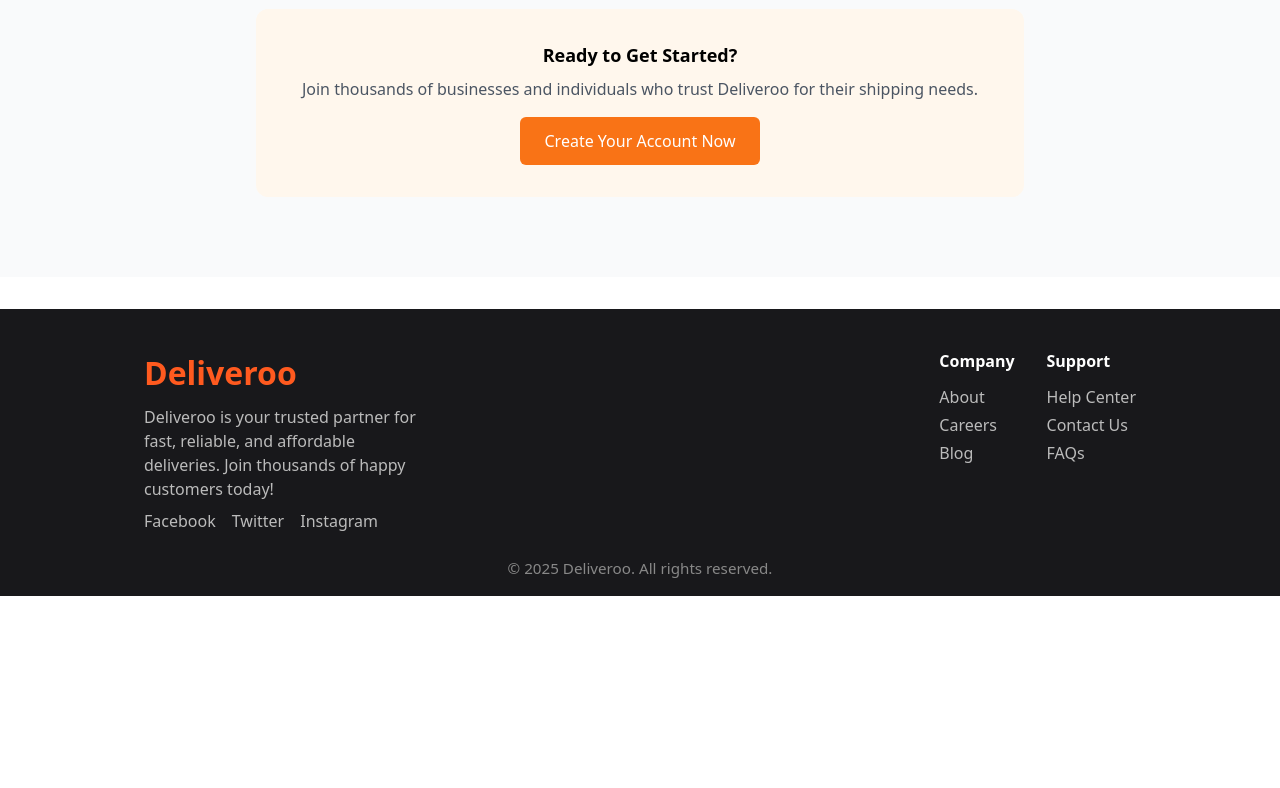
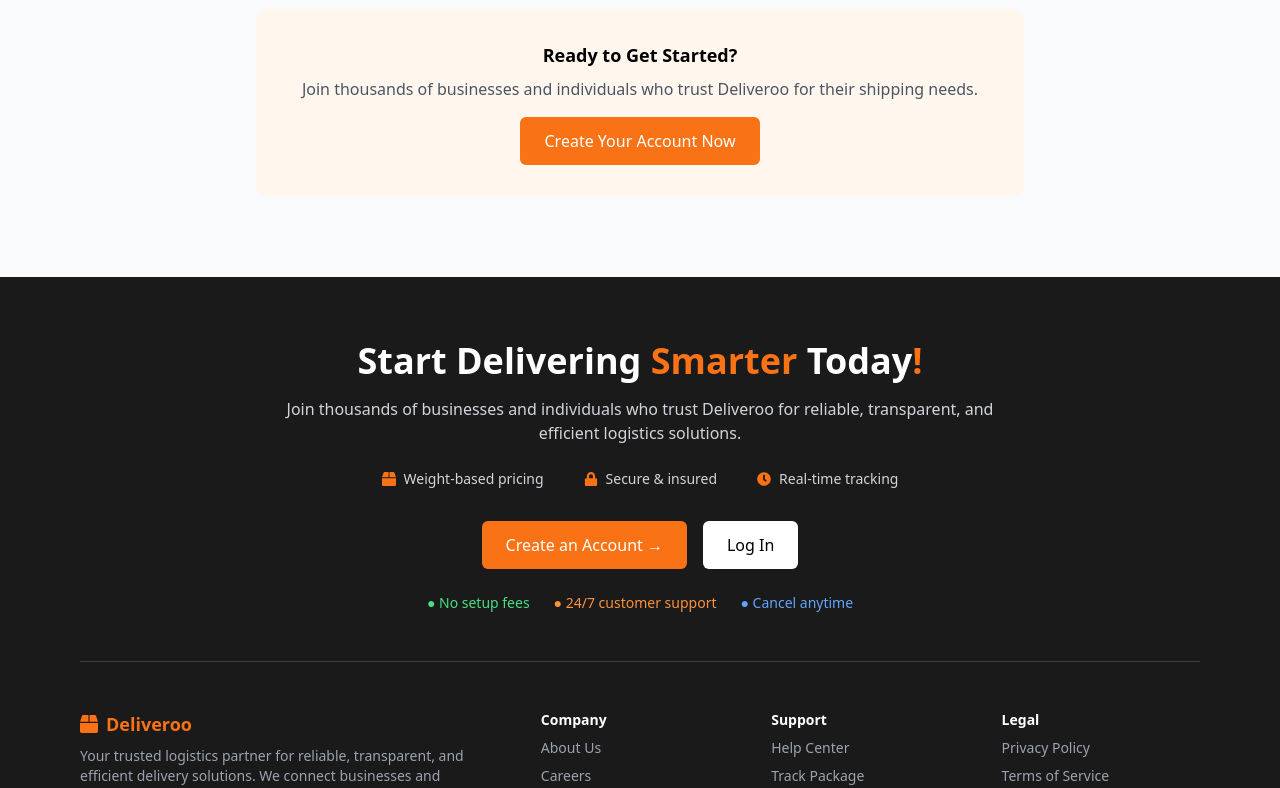
Before and after one commit to valarie-jep/Deliveroo-Frontend, a React (Create React App) app: page /dashboard in a window 1280 px wide. Shown: the part 2000-2788 px from the top of the page. Before the commit the page ends 2596 px from the top, so only its background shows below. Built offline with nearby package versions, Linux system fonts and the light colour scheme.

Commit message:
Updated navbar and footer

```diff
--- a/src/components/Footer.jsx
+++ b/src/components/Footer.jsx
@@ -1,39 +1,109 @@
 import React from 'react';
-import styles from './Footer.module.css';
+import { Link } from 'react-router-dom';
+import { FaBox, FaLock, FaClock } from 'react-icons/fa';
 
-const Footer = () => (
-  <footer className={styles.footer}>
-    <div className={styles.footerMain}>
-      <div>
-        <div className={styles.footerBrand}>Deliveroo</div>
-        <p className={styles.footerDesc}>
-          Deliveroo is your trusted partner for fast, reliable, and affordable deliveries. Join thousands of happy customers today!
+function Footer() {
+  return (
+    <footer className="bg-[#1A1A1A] text-white px-6 md:px-20 py-16">
+      {/* Hero CTA */}
+      <div className="text-center max-w-3xl mx-auto mb-12">
+        <h1 className="text-3xl md:text-4xl font-bold">
+          Start Delivering <span className="text-orange-500">Smarter</span> Today<span className="text-orange-500">!</span>
+        </h1>
+        <p className="mt-4 text-gray-300">
+          Join thousands of businesses and individuals who trust Deliveroo for reliable, transparent, and efficient logistics solutions.
         </p>
-        <div className={styles.footerSocial}>
-          <a href="https://facebook.com" className={styles.footerLink} target="_blank" rel="noopener noreferrer">Facebook</a>
-          <a href="https://twitter.com" className={styles.footerLink} target="_blank" rel="noopener noreferrer">Twitter</a>
-          <a href="https://instagram.com" className={styles.footerLink} target="_blank" rel="noopener noreferrer">Instagram</a>
+
+        {/* Icons row */}
+        <div className="flex justify-center gap-10 mt-6 text-sm text-gray-300">
+          <div className="flex items-center gap-2">
+            <FaBox className="text-orange-500" />
+            Weight-based pricing
+          </div>
+          <div className="flex items-center gap-2">
+            <FaLock className="text-orange-500" />
+            Secure & insured
+          </div>
+          <div className="flex items-center gap-2">
+            <FaClock className="text-orange-500" />
+            Real-time tracking
+          </div>
+        </div>
+
+        {/* Buttons */}
+        <div className="flex flex-col sm:flex-row justify-center items-center gap-4 mt-8">
+          <button className="bg-orange-500 text-white px-6 py-3 rounded-md font-medium hover:bg-orange-600 transition">
+            Create an Account →
+          </button>
+          <button className="bg-white text-black px-6 py-3 rounded-md font-medium hover:bg-gray-200 transition">
+            Log In
+          </button>
+        </div>
+
+        {/* Features */}
+        <div className="flex flex-wrap justify-center gap-6 mt-6 text-sm text-gray-400">
+          <span className="text-green-400">● No setup fees</span>
+          <span className="text-orange-400">● 24/7 customer support</span>
+          <span className="text-blue-400">● Cancel anytime</span>
         </div>
       </div>
-      <div className={styles.footerLinks}>
-        <div className={styles.footerLinksCol}>
-          <div className={styles.footerLinksTitle}>Company</div>
-          <a href="/about" className={styles.footerLink}>About</a>
-          <a href="/careers" className={styles.footerLink}>Careers</a>
-          <a href="/blog" className={styles.footerLink}>Blog</a>
+
+      {/* Footer Grid */}
+      <div className="grid md:grid-cols-5 gap-8 text-sm border-t border-gray-700 pt-12">
+        {/* Brand */}
+        <div className="col-span-2">
+          <div className="flex items-center gap-2 text-orange-500 text-lg font-semibold mb-2">
+            <FaBox />
+            Deliveroo
+          </div>
+          <p className="text-gray-400 mb-4">
+            Your trusted logistics partner for reliable, transparent, and efficient delivery solutions.
+            We connect businesses and individuals with professional courier services worldwide.
+          </p>
+          <p className="text-gray-400">📧 <a href="mailto:support@deliveroo.com" className="hover:underline">support@deliveroo.com</a></p>
+          <p className="text-gray-400">📞 <a href="tel:+25471234567" className="hover:underline">+254 71234567</a></p>
+          <p className="text-gray-400">📍 <a href="https://maps.app.goo.gl/9qAGNZu456Dx9Tw76" target="_blank" rel="noreferrer" className="hover:underline"
+              >Kenya</a></p>
+
         </div>
-        <div className={styles.footerLinksCol}>
-          <div className={styles.footerLinksTitle}>Support</div>
-          <a href="/help" className={styles.footerLink}>Help Center</a>
-          <a href="/contact" className={styles.footerLink}>Contact Us</a>
-          <a href="/faqs" className={styles.footerLink}>FAQs</a>
+
+        {/* Company */}
+        <div>
+          <h3 className="text-white font-semibold mb-2">Company</h3>
+          <ul className="space-y-2 text-gray-400">
+            <li><Link to="/aboutUs" className="hover:text-white">About Us</Link></li>
+            <li><Link to="/careers" className="hover:text-white">Careers</Link></li>
+            <li><Link to="/blog" className="hover:text-white">Blog</Link></li>
+          </ul>
+        </div>
+
+        {/* Support */}
+        <div>
+          <h3 className="text-white font-semibold mb-2">Support</h3>
+          <ul className="space-y-2 text-gray-400">
+            <li><Link to="/contactUs" className="hover:text-white">Help Center</Link></li>
+            <li><Link to="/packages" className="hover:text-white">Track Package</Link></li>
+            <li><Link to="/blog" className="hover:text-white">Blog</Link></li>
+          </ul>
+        </div>
+
+        {/* Legal */}
+        <div>
+          <h3 className="text-white font-semibold mb-2">Legal</h3>
+          <ul className="space-y-2 text-gray-400">
+            <li><Link to="/privacyPolicy" className="hover:text-white">Privacy Policy</Link></li>
+            <li><Link to="/termsOfService" className="hover:text-white">Terms of Service</Link></li>
+            <li><Link to="/cookiePolicy" className="hover:text-white">Cookie Policy</Link></li>
+          </ul>
         </div>
       </div>
-    </div>
-    <div className={styles.footerBottom}>
-      &copy; {new Date().getFullYear()} Deliveroo. All rights reserved.
-    </div>
-  </footer>
-);
+
+      {/* Bottom Bar */}
+      <div className="mt-12 text-center text-gray-500 text-sm border-t border-gray-700 pt-6">
+        &copy; {new Date().getFullYear()} Deliveroo. All rights reserved.
+      </div>
+    </footer>
+  );
+}
 
 export default Footer;
--- a/src/components/Navbar.jsx
+++ b/src/components/Navbar.jsx
@@ -17,7 +17,7 @@
   return (
     <nav className={styles.navbar}>
       <div className={styles.navContent}>
-        <div className={styles.logo}>Deliveroo</div>
+        <Link to="/" className={styles.logo}>Deliveroo</Link>
         <div className={styles.links}>
           {!user ? (
             <>
```
